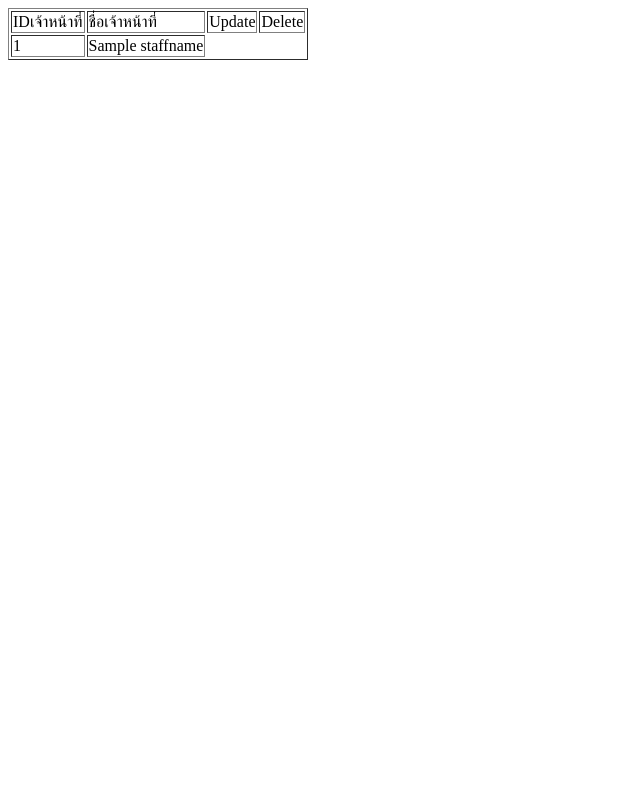
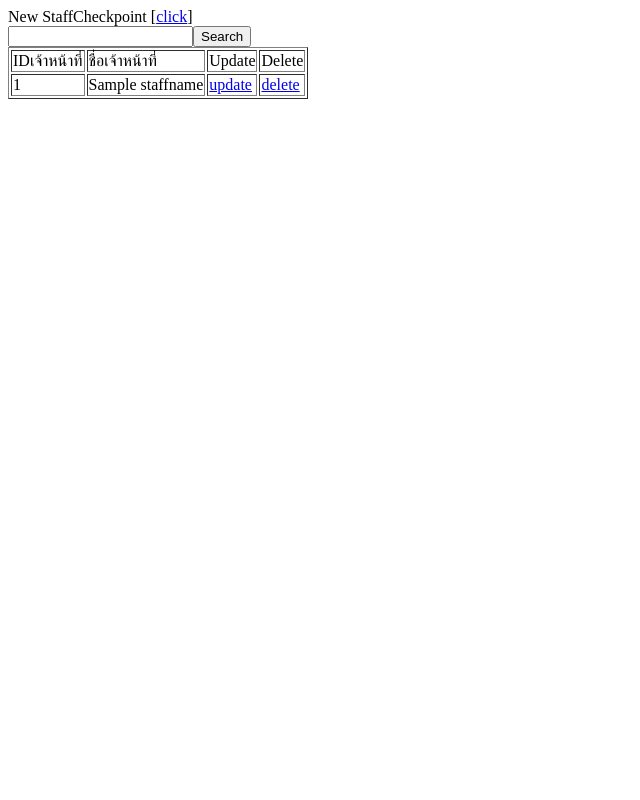
Before and after one commit to wisawachoti/ATK, a PHP site: template views/staffcheckpoint/index_StaffCheckpoint.php in a window 1280 px wide. Shown: the whole page, without its empty margins (0-640 px from the left). Run offline with PHP 8.4, Linux system fonts and the light colour scheme; the template is opened without the code that fills it: most values are stand-ins (such as "Sample title", 1, 10 or a date in 2020).

Commit message:
Update index_StaffCheckpoint.php

```diff
--- a/views/staffcheckpoint/index_StaffCheckpoint.php
+++ b/views/staffcheckpoint/index_StaffCheckpoint.php
@@ -3,13 +3,21 @@
 <td>ชื่อเจ้าหน้าที่</td>
 <td>Update</td>
 <td>Delete</td>
-
+New StaffCheckpoint [<a href="?controller=staffcheckpoint&action=newStaffCheckpoint">click</a>]<br>
+<form method="get" action="">
+    <input type="text" name="key">
+    <input type="hidden" name="controller" value="staffcheckpoint"/>
+    <button type="submit" name="action" value="searchStaffCheckpoint">Search</button>
+</form>
 <?php
     foreach($staffcheckpointList as $staffcheckpoint)
     {
         echo"
         <tr><td>$staffcheckpoint->staffid</td>
         <td>$staffcheckpoint->staffname</td>
+
+        <td><a href=?controller=staffcheckpoint&action=updateFormStaffCheckpoint&staff_c_id=$staffcheckpoint->staffid&name=$staffcheckpoint->staffname>update</td>
+        <td><a href=?controller=staffcheckpoint&action=deleteConfirmStaffCheckpoint&staff_c_id=$staffcheckpoint->staffid&name=$staffcheckpoint->staffname>delete</td>
         ";
     }
     echo "</table>";
```
